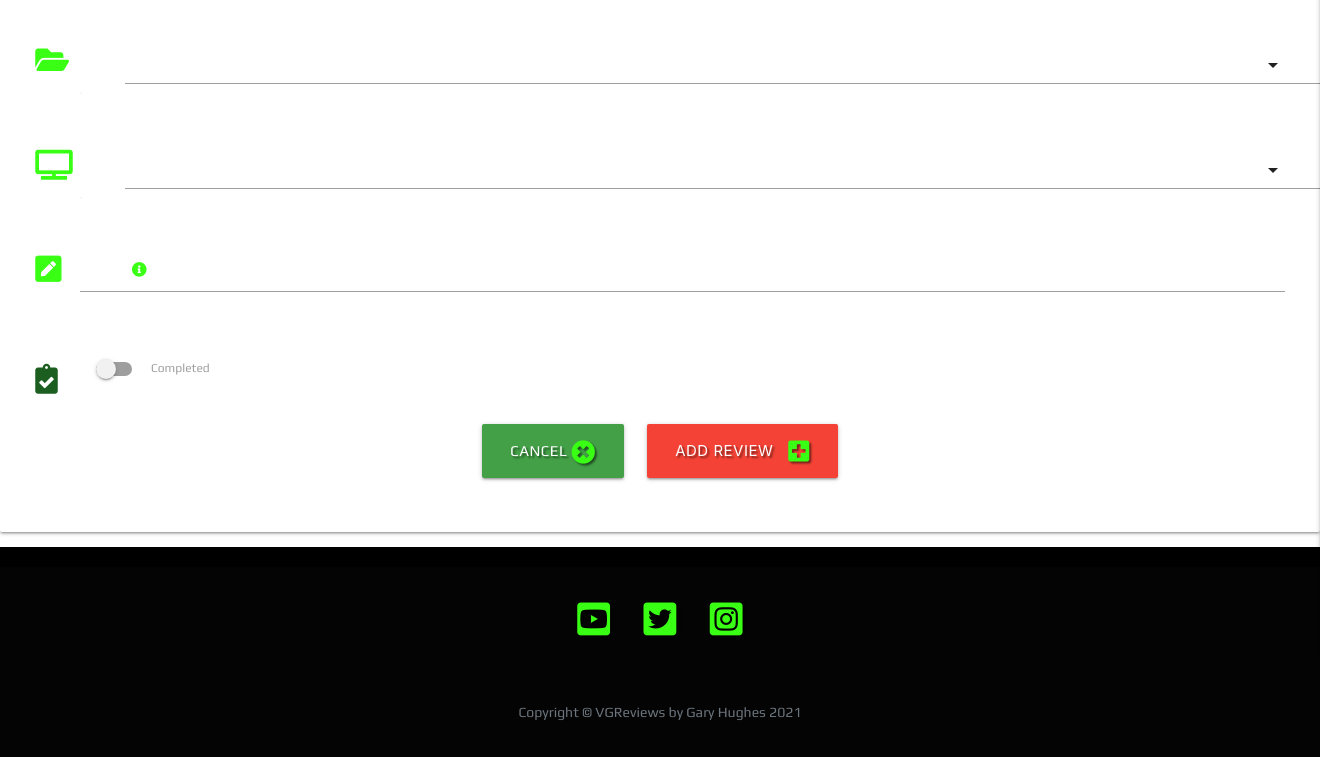
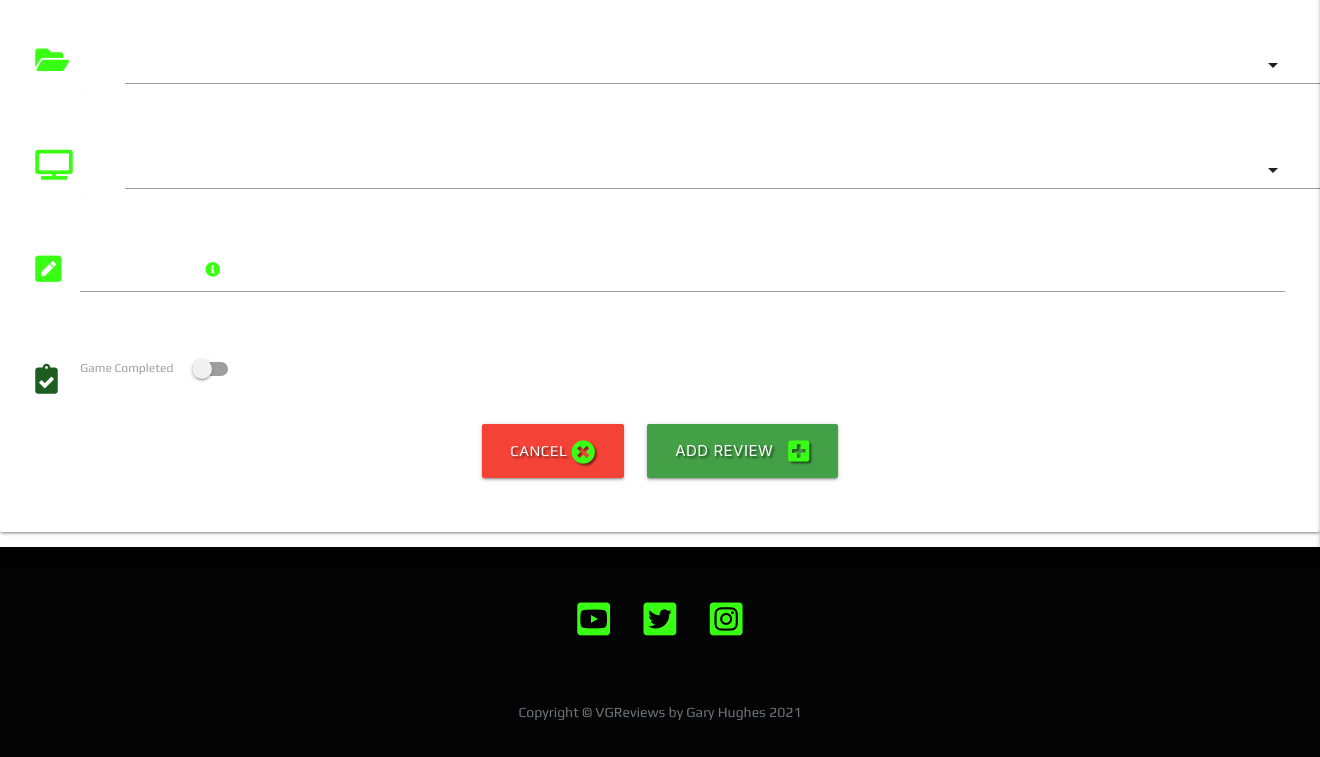
Before and after one commit to Code-Institute-Submissions/Gazroh87-vg-reviews_AprResubb, a Flask app: page /add_review in a window 1320 px wide; the page is wider, and only the part inside the window is pictured. Shown: the part 213-970 px from the top of that part. Run offline with Flask 2, Linux system fonts and the light colour scheme; data that the repository does not hold is empty; some libraries are stand-ins or nearby versions.

Commit message:
Updated buttons, labels and links

```diff
--- a/templates/add_review.html
+++ b/templates/add_review.html
@@ -37,7 +37,7 @@
                 <i class="fas fa-pen-square prefix"></i>
                 <textarea id="review" name="review" minlength="200" maxlength="2500"
                     class="materialize-textarea validate" required></textarea>
-                <label for="review">Review
+                <label for="review">Enter Review Text
                     <i class="fas fa-info-circle tooltipped"
                         data-position="top"
                         data-tooltip="Minimum 200 characters">
@@ -50,10 +50,9 @@
             <div class="input-field col s12">
                 <div class="switch">
                     <i class="fas fa-clipboard-check prefix green-text text-darken-4"></i>
-                    <label for="completed">
+                    <label for="completed">Game Completed
                         <input type="checkbox" id="completed" name="completed">
                         <span class="lever"></span>
-                        Completed
                     </label>
                 </div>
             </div>
@@ -61,10 +60,10 @@
         <!-- submit button -->
         <div class="row">
             <div class="col s12 center-align">
-                <a class="btn-large green darken-1 text-shadow waves-effect"
+                <a class="btn-large red text-shadow waves-effect"
                     href="{{ url_for('get_reviews') }}">Cancel <i class="fas fa-times-circle"></i>
                 </a>
-                <button type="submit" class="btn-large red text-shadow">
+                <button type="submit" class="btn-large green darken-1 text-shadow waves-effect">
                     Add Review <i class="fas fa-plus-square right"></i>
                 </button>
             </div>
--- a/templates/home.html
+++ b/templates/home.html
@@ -19,7 +19,7 @@
                     href="{{ url_for('get_reviews') }}">Reviews</a>
                                     {% if session.user %}
                                         <a class="waves-effect waves-light btn-large flow-text"
-                        href="#">Add Review</a>
+                        href="{{ url_for('add_review') }}">Add Review</a>
                                     {% else %}
                                         <a class="waves-effect waves-light btn-large flow-text"
                         href="{{ url_for('register') }}">Register</a>
```
Also changed, not shown: templates/add_game.html (+4 -4 lines), templates/edit_review.html (+3 -4 lines).
